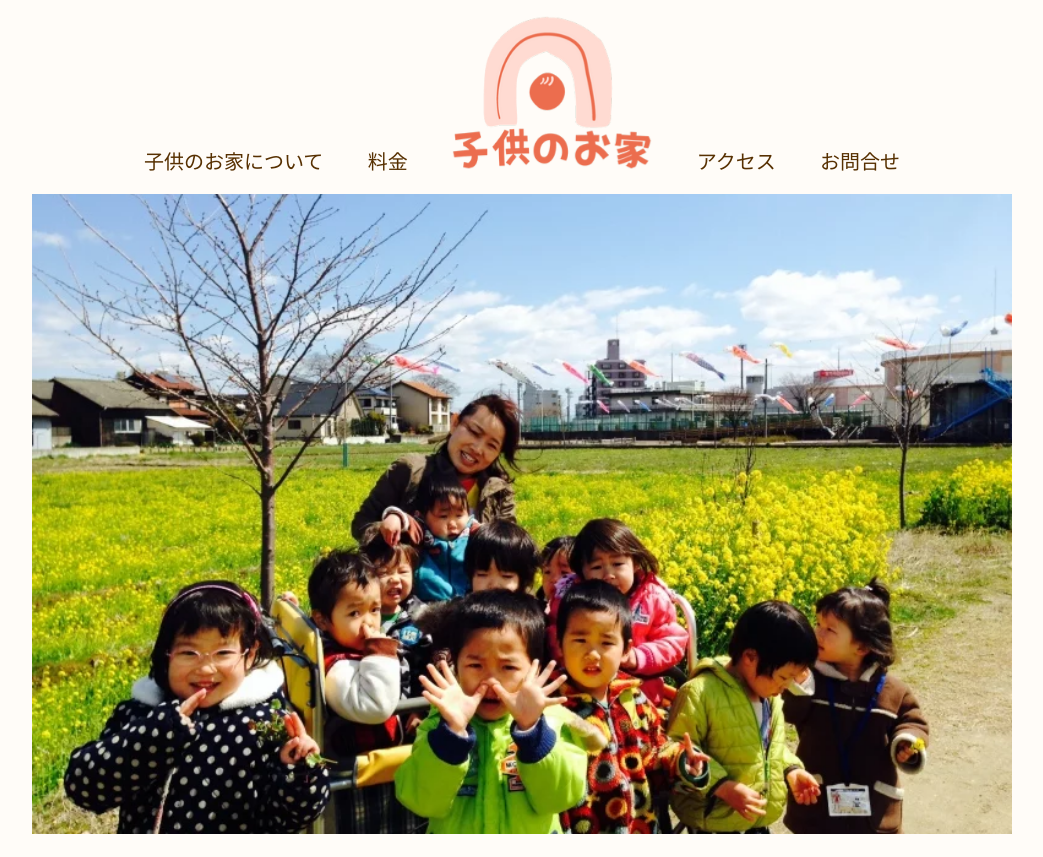
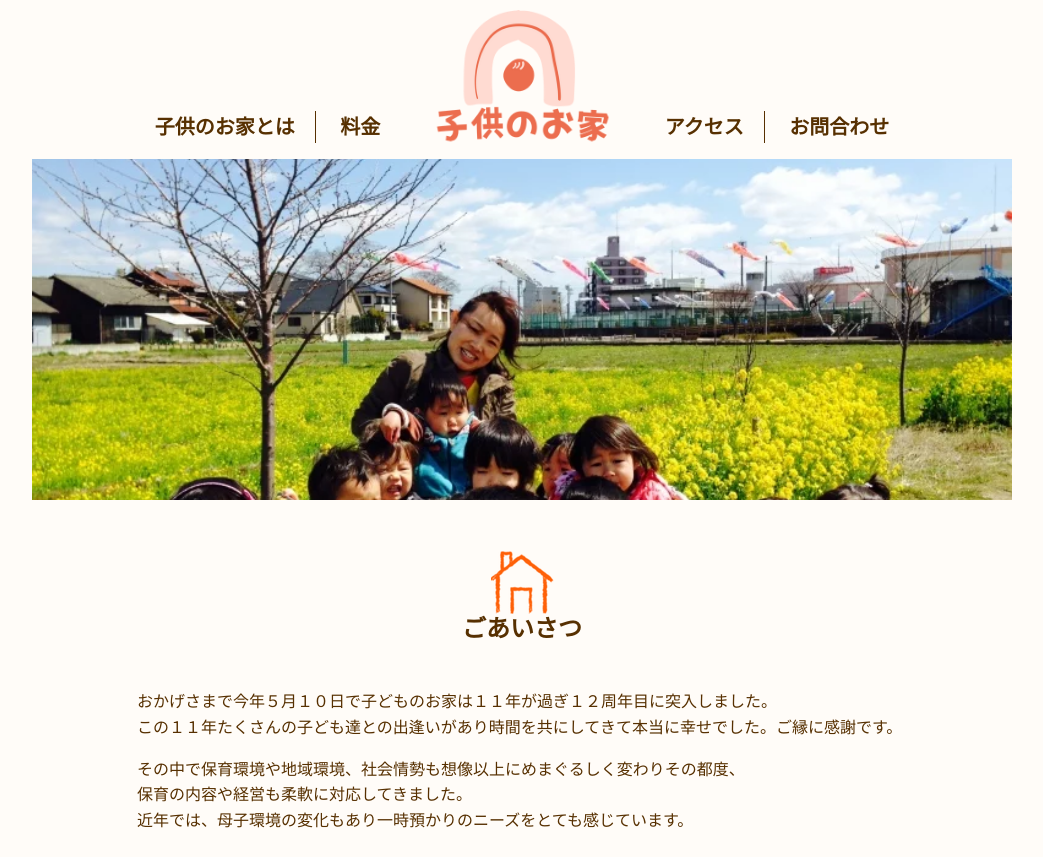
Before and after one commit to okutyann/kodomonoouchi, a plain HTML site: page index.html in a window 1280 px wide. Shown: the top 857 px of the page, without its empty margins (118-1161 px from the left). Drawn offline with nearby package versions, Linux system fonts and the light colour scheme.

Commit message:
💄 ヘッダーデザイン

```diff
--- a/css/style.css
+++ b/css/style.css
@@ -52,12 +52,29 @@ html {
 .header-menu {
   text-align: center;
   display: block;
+  background: url(/img/子供のお家_ヘッダー.png) no-repeat top center;
+  background-size: 180px;
+  padding-top: 85px;
+  margin-top: 10px;
 }
 .header-nav-item {
-  margin: 0px 20px;
   font-size: 20px;
-  display: -moz-inline-box;
+  font-weight: bold;
   display: inline-block;
+  border-right: 1px solid #573001;
+  padding: 0 20px;
+}
+
+.header-menu ul li.header-nav-item:nth-child(2) {
+  margin-right: 12em;
+}
+.header-menu ul li.header-nav-item:nth-child(2),
+.header-menu ul li.header-nav-item:nth-child(4) {
+  border: none;
+}
+.header-nav-item a:hover {
+  color: #ec6d4e;
+  opacity: 10;
 }
 /* ーーーーーーーーーーーーーーーーーーーー */
 /* ーーーーーーー メイン　挨拶 ーーーーーーーーー */
@@ -300,6 +317,7 @@ table td {
   text-align: center;
   padding-top: 10px;
 }
+
 .header_left {
   font-size: 30px;
   margin: 0px;
@@ -368,6 +386,7 @@ table td {
 }
 .slider-5 .slick-slide {
   overflow: hidden;
+  height: 500px;
 }
 .slider-5 .slick-slide img {
   display: block;
--- a/index.html
+++ b/index.html
@@ -36,12 +36,11 @@
           <div class="header-menu">
             <ul>
               <li class="header-nav-item">
-                <a href="#about">子供のお家について</a>
+                <a href="#about">子供のお家とは</a>
               </li>
               <li class="header-nav-item"><a href="#price">料金</a></li>
-              <li class="header-nav-item"><img width="200px" src="/img/子供のお家.png" alt="子供のお家ロゴ"></li>
               <li class="header-nav-item"><a href="#access">アクセス</a></li>
-              <li class="header-nav-item"><a href="#contact">お問合せ</a></li>
+              <li class="header-nav-item"><a href="#contact">お問合わせ</a></li>
             </ul>
           </div>
         </div>
@@ -444,15 +443,16 @@
             <li>
               <a href="/">
                 <div>
-                  <img src="/img/子供のお家ロゴ.png" alt="子供のお家ロゴ"><p><span  class="fotter-text">　愛知県一宮市保育ルーム<br />
-                    〒494-0005 一宮市西五城字中切６６２－１ ハイム西五城Ⅲ１０１号室</span>
-                  </p>
-
+                  <img width="300px" src="/img/子供のお家_フッター.png" alt="子供のお家ロゴ">
                 </div>
               </a>
             </li>
           </ul>
           <ul class="header_right">
+            <p class="footer-access">
+              愛知県一宮市保育ルーム<br />
+              <span  class="fotter-text">〒494-0005 一宮市西五城字中切６６２－１ <br />ハイム西五城Ⅲ１０１号室</span>
+            </p>
             <li>
               <a href="tel:09091877736">
                 <div class="main_box_left">
```
Also changed, not shown: img/ピンクのチューリップ.png (deleted), img/入り口の写真.png (deleted), img/子供のお家.png (deleted), img/子供のお家_フッター.png (renamed from img/子供のお家ロゴ.png), img/子供のお家_ヘッダー.png (added), img/看板.png (deleted), img/赤いチューリップ.png (deleted).
